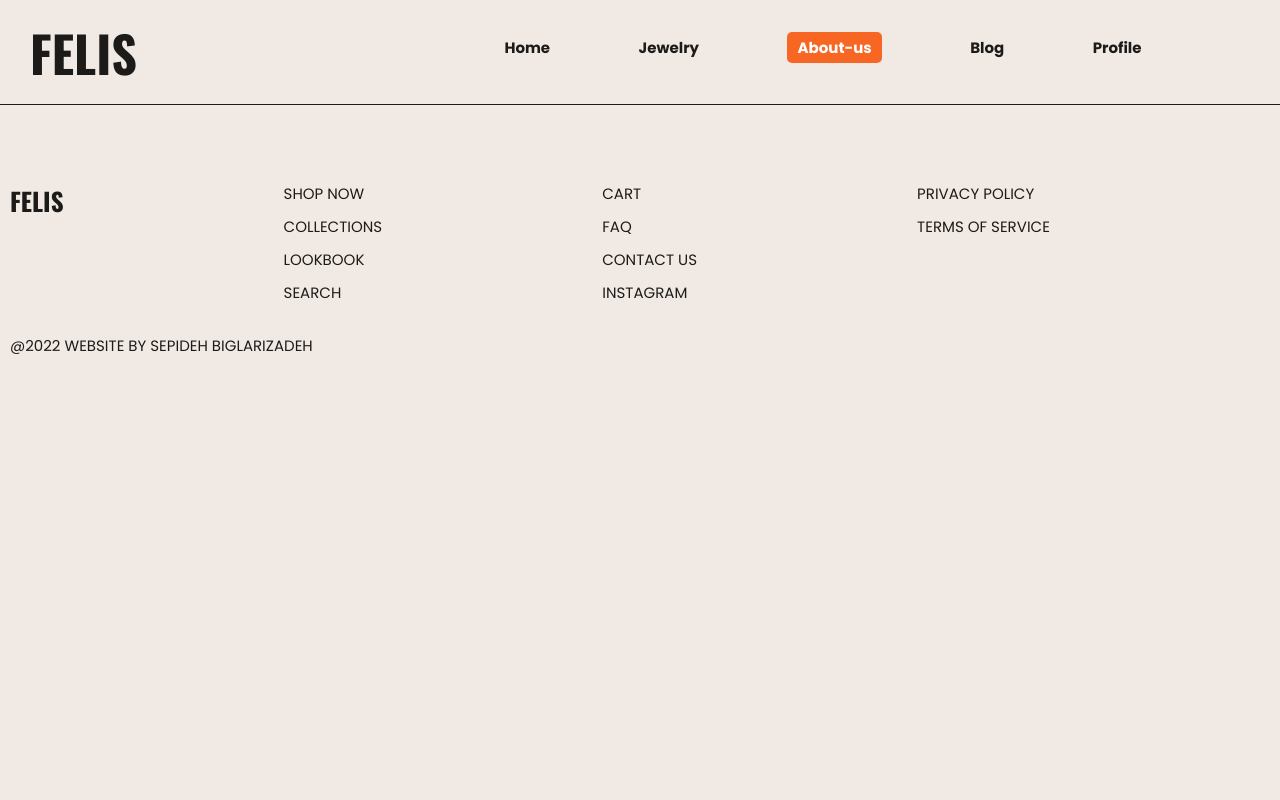
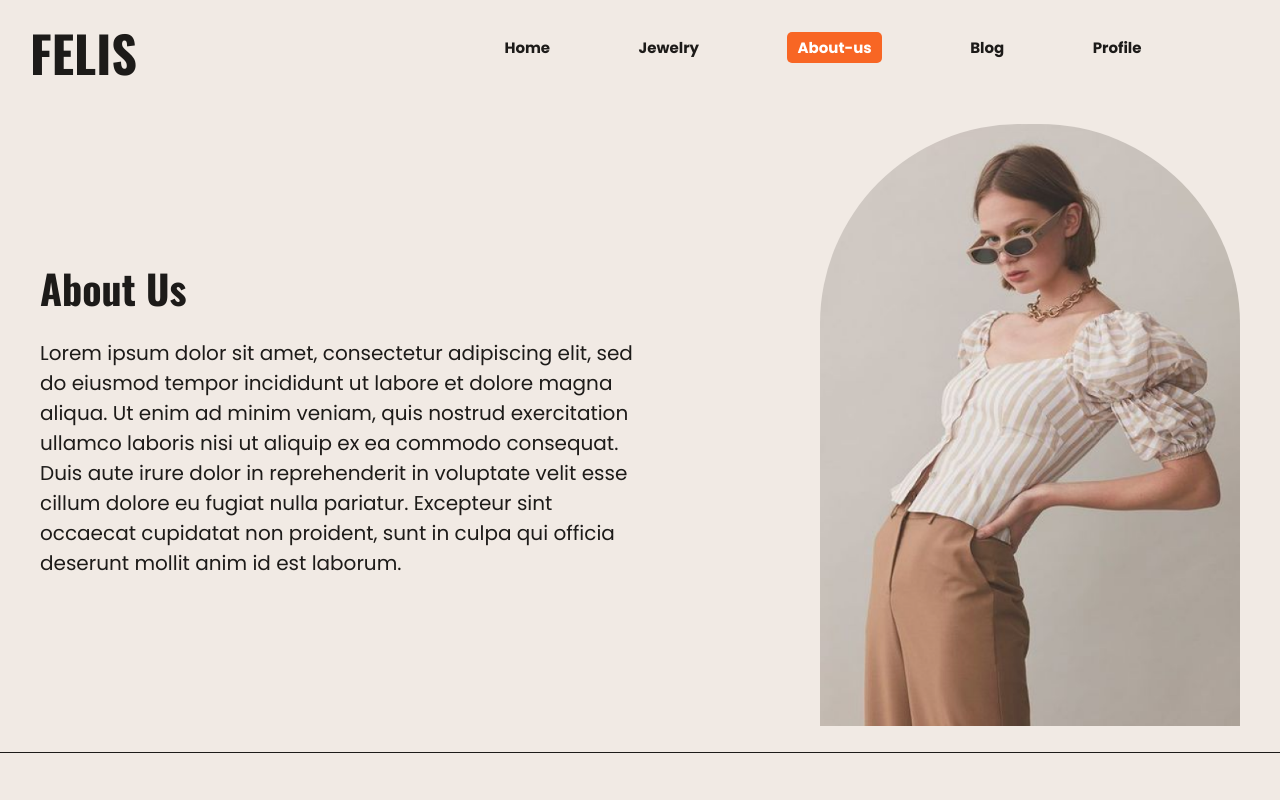
Before and after one commit to sepidehbiglarizadeh/Felis-SPA-, a React (Create React App) app: page /about-us in a window 1280 px wide. Shown: the top 800 px of the page. Built offline with nearby package versions, Linux system fonts and the light colour scheme.

Commit message:
add AboutUsPage

```diff
--- a/public/index.html
+++ b/public/index.html
@@ -24,7 +24,7 @@
       work correctly both with client-side routing and a non-root public URL.
       Learn how to configure a non-root public URL by running `npm run build`.
     -->
-    <title>React App</title>
+    <title>FELIS</title>
   </head>
   <body>
     <noscript>You need to enable JavaScript to run this app.</noscript>
--- a/src/App.js
+++ b/src/App.js
@@ -1,5 +1,6 @@
 import { Route, Routes } from 'react-router-dom';
 import './App.css';
+import AboutUsPage from './components/pages/AboutUsPage/AboutUsPage';
 import HomePage from './components/pages/HomePage/HomePage';
 import JewelryPage from './components/pages/JewelryPage/JewelryPage';
 import Layout from './Layout/Layout';
@@ -10,6 +11,7 @@ function App() {
       <Routes>
         <Route path='/' element={<HomePage/>}/>
         <Route path='/jewelry' element={<JewelryPage/>} />
+        <Route path='/about-us' element={<AboutUsPage/>} />
       </Routes>
     </Layout>
   );
--- /dev/null
+++ b/src/components/pages/AboutUsPage/AboutUsPage.js
@@ -0,0 +1,28 @@
+import womanImg from "../../../assets/images/woman2.png";
+import styles from "./AboutUsPage.module.css";
+
+const AboutUsPage = () => {
+  return (
+    <section className={styles.abouUsContainer}>
+      <div className={styles.aboutUsContent}>
+        <h3>About Us</h3>
+        <p>
+          Lorem ipsum dolor sit amet, consectetur adipiscing elit, sed do
+          eiusmod tempor incididunt ut labore et dolore magna aliqua. Ut enim ad
+          minim veniam, quis nostrud exercitation ullamco laboris nisi ut
+          aliquip ex ea commodo consequat. Duis aute irure dolor in
+          reprehenderit in voluptate velit esse cillum dolore eu fugiat nulla
+          pariatur. Excepteur sint occaecat cupidatat non proident, sunt in
+          culpa qui officia deserunt mollit anim id est laborum.
+        </p>
+      </div>
+      <div className={styles.aboutUsContent2}>
+        <div className={styles.aboutUsImgContainer}>
+          <img src={womanImg} />
+        </div>
+      </div>
+    </section>
+  );
+};
+
+export default AboutUsPage;
--- /dev/null
+++ b/src/components/pages/AboutUsPage/AboutUsPage.module.css
@@ -0,0 +1,47 @@
+.abouUsContainer {
+  padding: 2rem 1rem;
+}
+
+.aboutUsContent {
+  margin-bottom: 2rem;
+  /* font-size: 2rem; */
+}
+
+.aboutUsContent h3 {
+  font-size: 4rem;
+  margin-bottom: 2rem;
+}
+
+.aboutUsImgContainer {
+  border-radius: 200px 200px 0 0;
+  overflow: hidden;
+}
+
+.aboutUsImgContainer img {
+  width: 100%;
+}
+
+@media screen and (min-width: 640px) {
+  .abouUsContainer {
+    display: flex;
+    align-items: center;
+    padding: 2rem 4rem;
+  }
+  .aboutUsContent,
+  .aboutUsContent2 {
+    width: 50%;
+  }
+  .aboutUsContent2 {
+    display: flex;
+    justify-content: flex-end;
+  }
+  .aboutUsImgContainer {
+    width: 70%;
+  }
+}
+
+@media screen and (min-width:768px) {
+    .aboutUsContent p{
+        font-size: 2rem;
+    }
+}
```
Also changed, not shown: src/assets/images/woman2.png (added).
